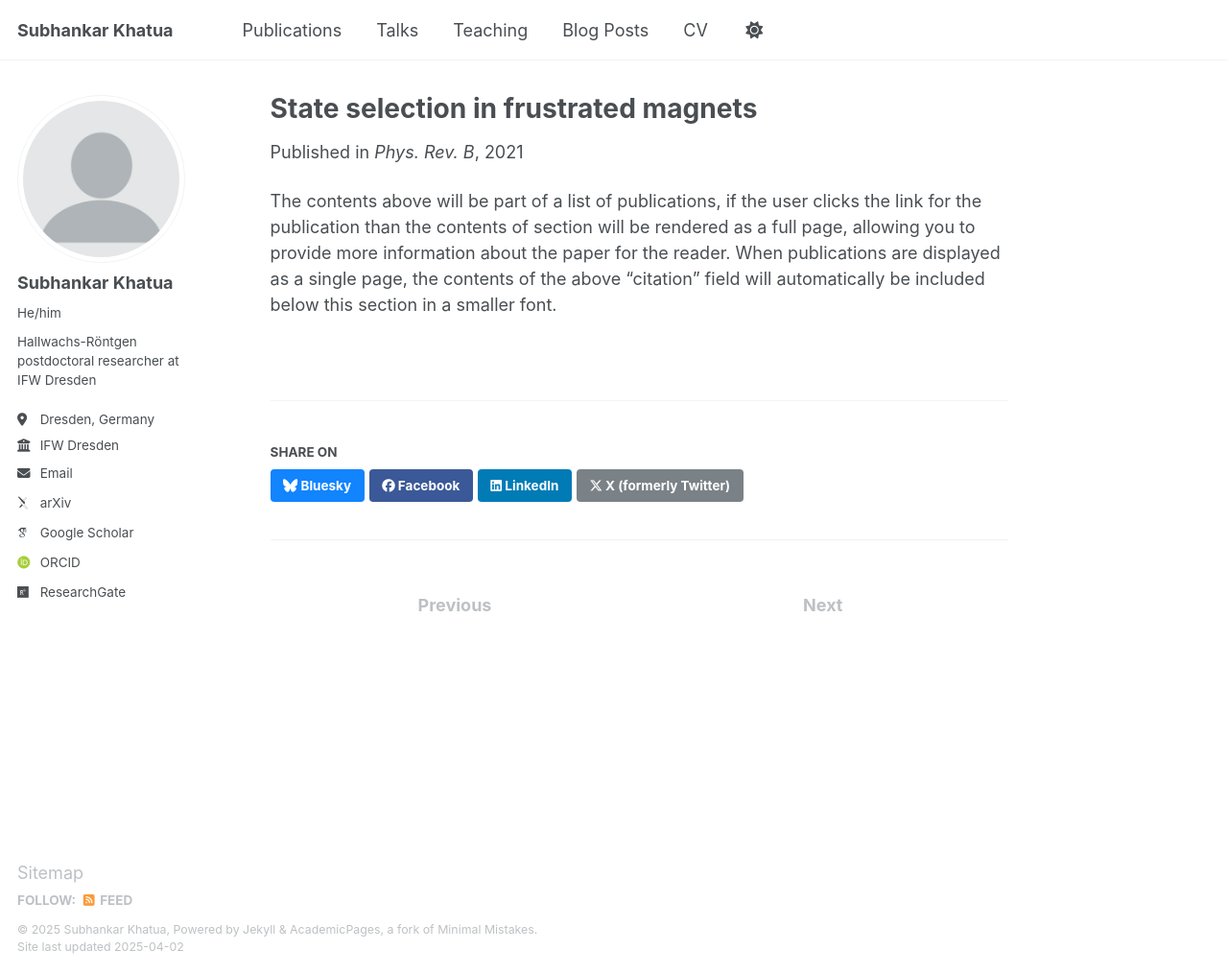
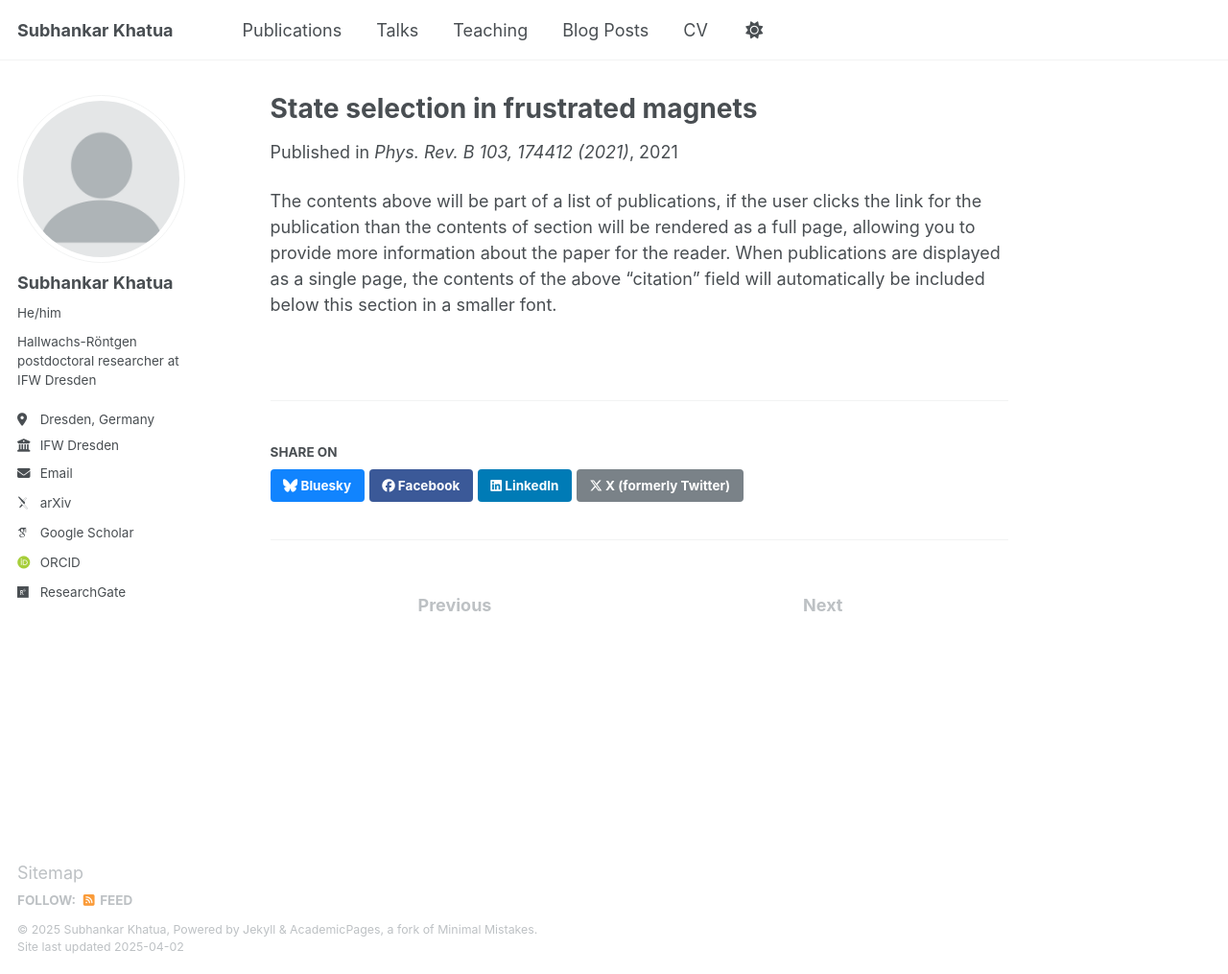
Before and after one commit to subhankar-khatua/subhankar-khatua.github.io, a Jekyll site: the page built from _publications/2021-05-state-selection-in-frustrated-magnets.md, in a window 1280 px wide and 1015 px high. Shown: the whole window at 96% size. Built offline with Jekyll 4.4.1, drawn with Linux system fonts in a browser that asks for light colours; some web fonts are replaced.

Commit message:
Update 2021-05-state-selection-in-frustrated-magnets.md

```diff
--- a/_publications/2021-05-state-selection-in-frustrated-magnets.md
+++ b/_publications/2021-05-state-selection-in-frustrated-magnets.md
@@ -5,7 +5,8 @@ category: manuscripts
 permalink: /publication/2021-05-state-selection-in-frustrated-magnets
 excerpt: 'This paper is about the number 1. The number 2 is left for future work.'
 date: 2021-05-11
-venue: 'Phys. Rev. B'
+authors: S. Khatua, S. Srinivasan, R. Ganesh
+venue: 'Phys. Rev. B 103, 174412 (2021)'
 #slidesurl: 'http://academicpages.github.io/files/slides1.pdf'
 #paperurl: 'http://academicpages.github.io/files/paper1.pdf'
 paperurl: 'https://journals.aps.org/prb/abstract/10.1103/PhysRevB.103.174412'
```
